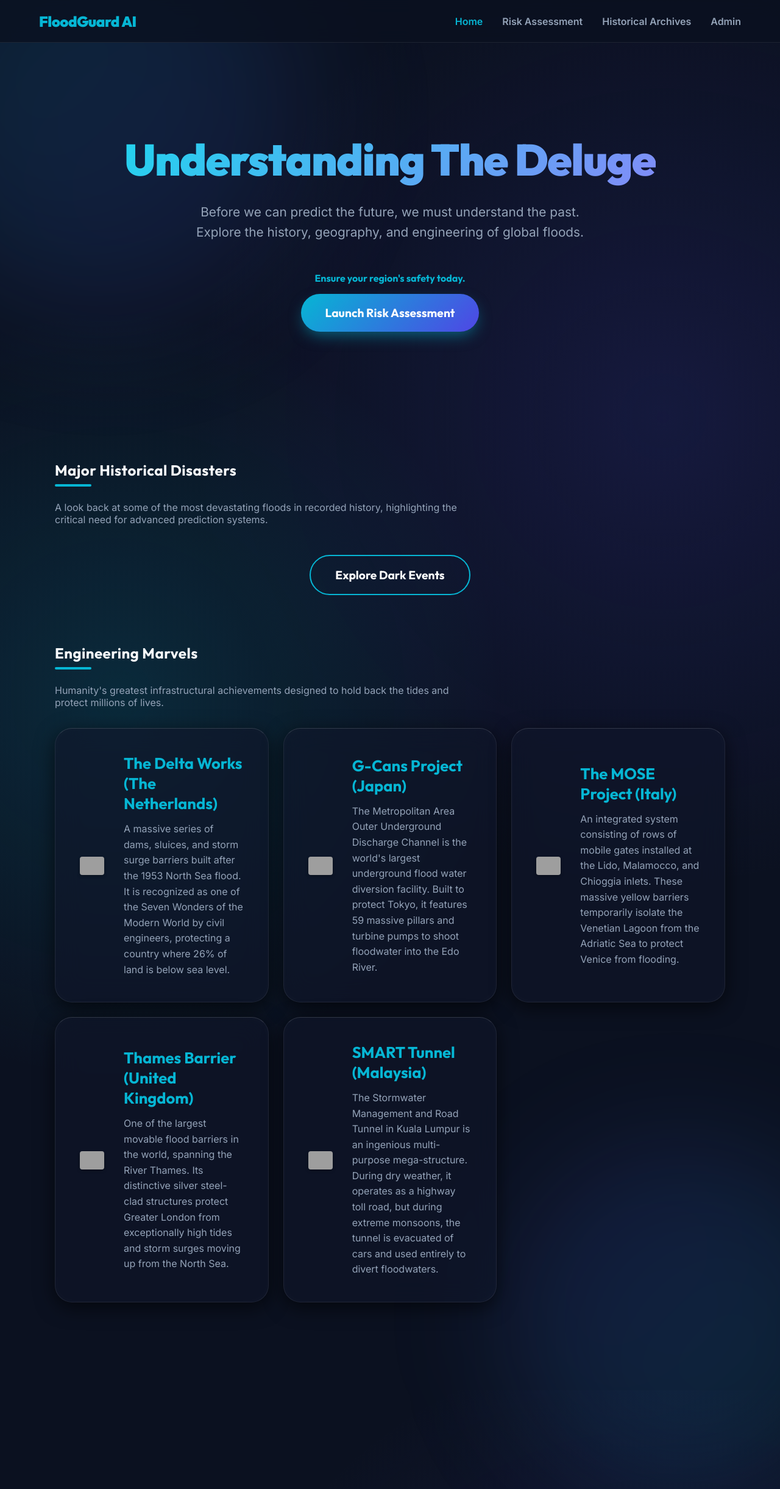
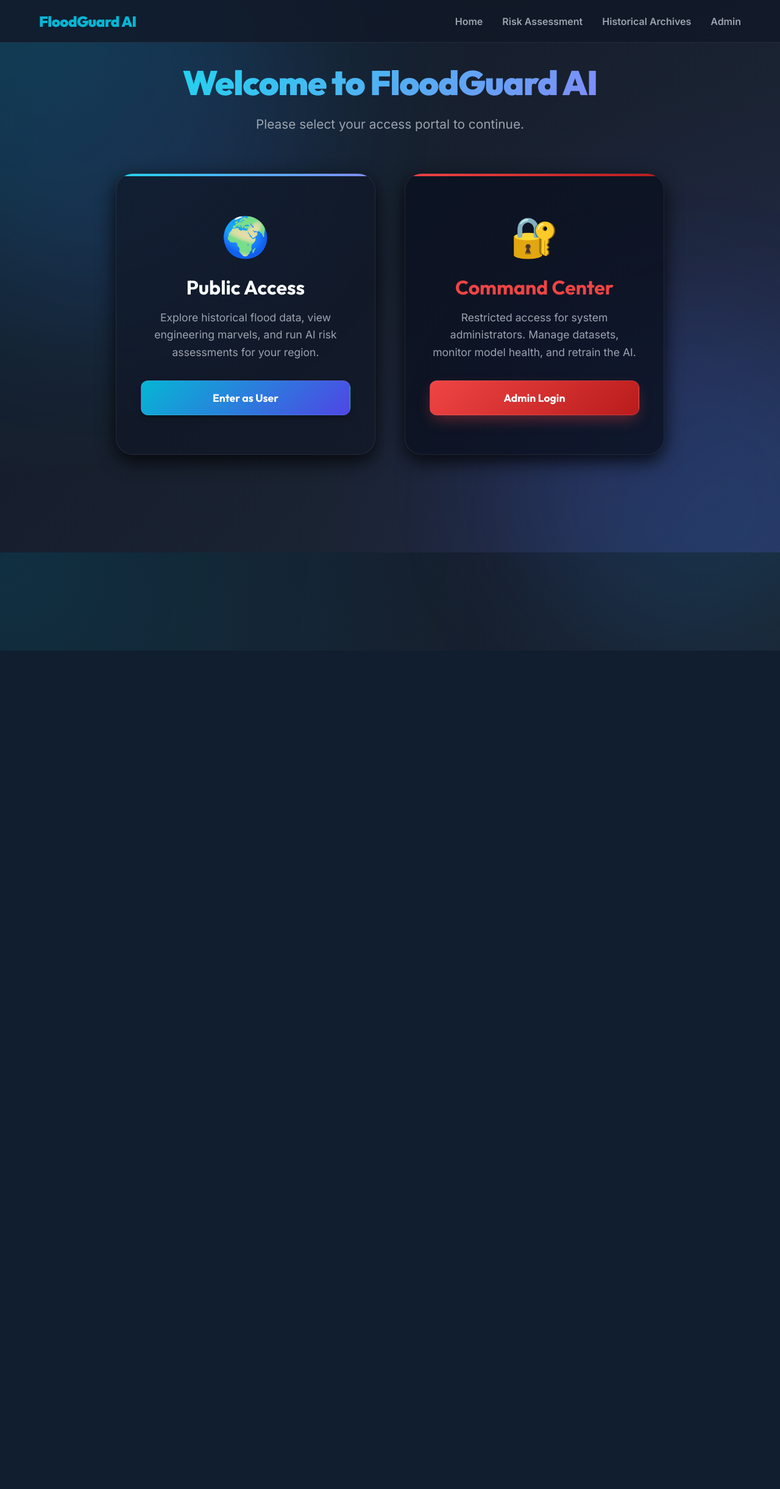
Before and after one commit to VEERA-0206/Flood-Prediction-system, a Flask app: page / in a window 1280 px wide; the page is wider, and only the part inside the window is pictured. Shown: that part at 61% size. After the commit the page ends 1067 px from the top of that part, so only its background shows below. Run offline with Flask 3, Linux system fonts and the light colour scheme; grey boxes are pictures that could not be loaded.

Commit message:
admin login and UI changes

```diff
--- a/app.py
+++ b/app.py
@@ -1,4 +1,5 @@
-from flask import Flask, render_template, request, jsonify, redirect, url_for
+from flask import Flask, render_template, request, jsonify, redirect, url_for, session
+from functools import wraps
 import joblib
 import pandas as pd
 import os
@@ -7,6 +8,15 @@ from datetime import datetime
 from train_model import train_flood_model
 
 app = Flask(__name__)
+app.secret_key = 'master_admin_secret_key_123'
+
+def login_required(f):
+    @wraps(f)
+    def decorated_function(*args, **kwargs):
+        if not session.get('logged_in'):
+            return redirect(url_for('login'))
+        return f(*args, **kwargs)
+    return decorated_function
 
 # Load model and features
 model_path = 'flood_model_fixed.pkl'
@@ -18,7 +28,11 @@ def load_resources():
     if os.path.exists(model_path):
         model = joblib.load(model_path)
         features = joblib.load(features_path)
-        df_full = pd.read_csv('datasets/flood_dataset_classification.xls')
+        try:
+            df_full = pd.read_csv('datasets/active_training_data.csv')
+        except FileNotFoundError:
+            # Fallback if no active dataset has been uploaded yet
+            df_full = pd.read_csv('datasets/flood_dataset_classification.xls')
         try:
             with open('model_metrics.json', 'r') as f:
                 model_metrics = json.load(f)
@@ -33,8 +47,28 @@ def load_resources():
 load_resources()
 
 @app.route('/')
-def index():
+def role_selection():
+    return render_template('role_selection.html')
+
+@app.route('/home')
+def home():
     return render_template('index.html')
+
+@app.route('/login', methods=['GET', 'POST'])
+def login():
+    error = None
+    if request.method == 'POST':
+        if request.form.get('username') == 'admin' and request.form.get('password') == 'admin123':
+            session['logged_in'] = True
+            return redirect(url_for('admin'))
+        else:
+            error = 'Invalid credentials. Master access denied.'
+    return render_template('login.html', error=error)
+
+@app.route('/logout')
+def logout():
+    session.pop('logged_in', None)
+    return redirect(url_for('role_selection'))
 
 @app.route('/predict_page')
 def predict_page():
@@ -45,6 +79,7 @@ def dashboard():
     return render_template('dashboard.html')
 
 @app.route('/admin', methods=['GET', 'POST'])
+@login_required
 def admin():
     message = None
     error = None
@@ -57,8 +92,8 @@ def admin():
                 error = "No selected file"
             elif file:
                 try:
-                    # Save the uploaded file
-                    file.save('datasets/flood_dataset_classification.xls')
+                    # Save the uploaded file as the active training dataset
+                    file.save('datasets/active_training_data.csv')
 
                     # Trigger retraining
                     from train_model import train_flood_model
--- a/model_metrics.json
+++ b/model_metrics.json
@@ -1 +1 @@
-{"accuracy": 1.0, "rows": 118}
+{"accuracy": 0.8509615384615384, "rows": 6237}
--- a/static/css/style.css
+++ b/static/css/style.css
@@ -2,19 +2,19 @@
     --primary: #06b6d4; /* Neon cyan */
     --primary-hover: #0891b2;
     --secondary: #4f46e5; /* Indigo */
-    --bg-base: #0B1120; /* Deep aquatic navy */
-    --bg-gradient: radial-gradient(circle at 15% 50%, rgba(6, 182, 212, 0.15), transparent 40%),
-                   radial-gradient(circle at 85% 30%, rgba(79, 70, 229, 0.15), transparent 40%),
-                   #0B1120;
-    --glass: rgba(15, 23, 42, 0.6);
+    --bg-base: #111827; /* Rich Gray 900 - Lightly brighter than original Navy */
+    --bg-gradient: radial-gradient(circle at top left, rgba(6, 182, 212, 0.15), transparent 50%),
+                   radial-gradient(circle at bottom right, rgba(79, 70, 229, 0.2), transparent 50%),
+                   linear-gradient(135deg, #111827 0%, #1f2937 100%);
+    --glass: rgba(17, 24, 39, 0.7);
     --glass-border: rgba(255, 255, 255, 0.08);
-    --glass-shadow: 0 8px 32px 0 rgba(0, 0, 0, 0.6);
-    --text-main: #f8fafc;
-    --text-muted: #94a3b8;
+    --glass-shadow: 0 10px 30px 0 rgba(0, 0, 0, 0.8);
+    --text-main: #f8fafc; /* Crisp White Text */
+    --text-muted: #9ca3af;
     --danger: #ef4444;
     --danger-glow: rgba(239, 68, 68, 0.4);
-    --success: #22c55e;
-    --success-glow: rgba(34, 197, 94, 0.4);
+    --success: #10b981;
+    --success-glow: rgba(16, 185, 129, 0.4);
 }
 
 * {
@@ -51,13 +51,12 @@ h1, h2, h3, .result-val, .step-num, button {
 /* Premium Glass Card */
 .glass-card {
     background: var(--glass);
-    backdrop-filter: blur(20px);
-    -webkit-backdrop-filter: blur(20px);
+    backdrop-filter: blur(16px);
+    -webkit-backdrop-filter: blur(16px);
     border: 1px solid var(--glass-border);
-    border-top: 1px solid rgba(255, 255, 255, 0.15);
     border-radius: 28px;
     padding: 3.5rem;
-    box-shadow: var(--glass-shadow), inset 0 0 20px rgba(255, 255, 255, 0.02);
+    box-shadow: var(--glass-shadow);
     animation: slideUpFade 0.8s cubic-bezier(0.16, 1, 0.3, 1) forwards;
 }
 
@@ -495,7 +477,7 @@ button:disabled {
     left: 0;
     right: 0;
     height: 70px;
-    background: rgba(11, 17, 32, 0.8);
+    background: rgba(17, 24, 39, 0.8);
     backdrop-filter: blur(12px);
     -webkit-backdrop-filter: blur(12px);
     border-bottom: 1px solid var(--glass-border);
@@ -574,19 +556,21 @@ button:disabled {
     display: inline-block;
     background: linear-gradient(135deg, var(--primary), var(--secondary));
     color: white;
-    padding: 1.2rem 2.5rem;
-    border-radius: 50px;
-    font-size: 1.2rem;
-    font-weight: 700;
+    padding: 1rem 2.2rem;
+    border-radius: 12px;
+    border: 1px solid rgba(255, 255, 255, 0.1);
+    font-size: 1.1rem;
+    font-weight: 600;
     font-family: 'Outfit', sans-serif;
     text-decoration: none;
-    transition: all 0.4s ease;
-    box-shadow: 0 10px 25px -5px rgba(6, 182, 212, 0.5);
+    transition: all 0.3s ease;
+    box-shadow: 0 4px 10px rgba(0, 0, 0, 0.3);
 }
 
 .btn-primary:hover {
-    transform: translateY(-4px);
-    box-shadow: 0 20px 35px -5px rgba(6, 182, 212, 0.6);
+    transform: translateY(-2px);
+    box-shadow: 0 8px 15px rgba(0, 0, 0, 0.4), 0 0 15px rgba(6, 182, 212, 0.3);
+    filter: brightness(1.1);
 }
 
 .educational-container {
--- a/templates/base.html
+++ b/templates/base.html
@@ -4,7 +4,7 @@
     <meta charset="UTF-8">
     <meta name="viewport" content="width=device-width, initial-scale=1.0">
     <title>{% block title %}FloodGuard | Educational Portal{% endblock %}</title>
-    <link rel="stylesheet" href="{{ url_for('static', filename='css/style.css') }}">
+    <link rel="stylesheet" href="{{ url_for('static', filename='css/style.css') }}?v=5">
     <link rel="preconnect" href="https://fonts.googleapis.com">
     <link rel="preconnect" href="https://fonts.gstatic.com" crossorigin>
     <link href="https://fonts.googleapis.com/css2?family=Inter:wght@400;500;600;800&family=Outfit:wght@400;700;900&display=swap" rel="stylesheet">
@@ -20,12 +20,15 @@
     <div class="blob blob-2"></div>
 
     <nav class="navbar">
-        <div class="nav-brand">FloodGuard AI</div>
+        <a href="{{ url_for('home') }}" class="nav-brand" style="text-decoration: none;">FloodGuard AI</a>
         <ul class="nav-links">
-            <li><a href="{{ url_for('index') }}" class="{% if request.endpoint == 'index' %}active{% endif %}">Home</a></li>
+            <li><a href="{{ url_for('home') }}" class="{% if request.endpoint == 'home' %}active{% endif %}">Home</a></li>
             <li><a href="{{ url_for('predict_page') }}" class="{% if request.endpoint == 'predict_page' %}active{% endif %}">Risk Assessment</a></li>
             <li><a href="{{ url_for('dashboard') }}" class="{% if request.endpoint == 'dashboard' %}active{% endif %}">Historical Archives</a></li>
             <li><a href="{{ url_for('admin') }}" class="{% if request.endpoint == 'admin' %}active{% endif %}">Admin</a></li>
+            {% if session.get('logged_in') %}
+            <li><a href="{{ url_for('logout') }}" style="color: var(--danger); font-weight: 700;">Logout</a></li>
+            {% endif %}
         </ul>
     </nav>
 
--- a/templates/index.html
+++ b/templates/index.html
@@ -84,5 +84,11 @@
 
         </div>
     </section>
+
+    <footer style="margin-top: 4rem; padding-top: 2rem; border-top: 1px solid var(--glass-border); text-align: center; color: var(--text-muted); width: 100%;">
+        <p style="margin-bottom: 0.5rem; font-family: 'Outfit', sans-serif; font-weight: 600; color: var(--text-main);">FloodGuard AI Platform</p>
+        <p>Email: <a href="mailto:floodgaurdai@gmail.com" style="color: var(--primary); text-decoration: none;">floodgaurdai@gmail.com</a></p>
+        <p style="font-size: 0.85rem; margin-top: 1rem; opacity: 0.7;">© 2026 FloodGuard AI. All rights reserved.</p>
+    </footer>
 </div>
 {% endblock %}
--- /dev/null
+++ b/templates/role_selection.html
@@ -0,0 +1,39 @@
+{% extends "base.html" %}
+{% block title %}FloodGuard | Select Role{% endblock %}
+
+{% block content %}
+<div class="landing-hero" style="min-height: 80vh;">
+    <h1 class="hero-title" style="font-size: 3.5rem; margin-bottom: 1rem;">Welcome to FloodGuard AI</h1>
+    <p class="hero-subtitle" style="margin-bottom: 4rem;">Please select your access portal to continue.</p>
+
+    <div class="cards-grid" style="max-width: 900px; width: 100%; margin: 0 auto; gap: 3rem;">
+
+        <!-- User Portal Card -->
+        <div class="glass-card info-card" style="text-align: center; padding: 4rem 2.5rem; transition: all 0.4s ease; cursor: pointer; position: relative; overflow: hidden;" onclick="window.location.href='{{ url_for('home') }}'">
+            <div style="font-size: 4rem; margin-bottom: 1.5rem;">🌍</div>
+            <h3 style="font-size: 2rem; color: var(--text-main); margin-bottom: 1rem;">Public Access</h3>
+            <p style="color: var(--text-muted); font-size: 1.1rem; line-height: 1.6; margin-bottom: 2rem;">Explore historical flood data, view engineering marvels, and run AI risk assessments for your region.</p>
+            <span class="btn-primary" style="display: inline-block; width: 100%; box-sizing: border-box; font-size: 1.1rem;">Enter as User</span>
+            <div style="position: absolute; top: 0; left: 0; right: 0; height: 4px; background: linear-gradient(90deg, #22d3ee, #818cf8);"></div>
+        </div>
+
+        <!-- Admin Portal Card -->
+        <div class="glass-card info-card" style="text-align: center; padding: 4rem 2.5rem; transition: all 0.4s ease; cursor: pointer; position: relative; overflow: hidden; background: rgba(11, 17, 32, 0.8);" onclick="window.location.href='{{ url_for('login') }}'">
+            <div style="font-size: 4rem; margin-bottom: 1.5rem;">🔐</div>
+            <h3 style="font-size: 2rem; color: var(--danger); margin-bottom: 1rem;">Command Center</h3>
+            <p style="color: var(--text-muted); font-size: 1.1rem; line-height: 1.6; margin-bottom: 2rem;">Restricted access for system administrators. Manage datasets, monitor model health, and retrain the AI.</p>
+            <span class="btn-primary" style="display: inline-block; width: 100%; box-sizing: border-box; font-size: 1.1rem; background: linear-gradient(135deg, var(--danger), #b91c1c); box-shadow: 0 10px 25px -5px rgba(239, 68, 68, 0.4);">Admin Login</span>
+            <div style="position: absolute; top: 0; left: 0; right: 0; height: 4px; background: linear-gradient(90deg, #ef4444, #b91c1c);"></div>
+        </div>
+
+    </div>
+</div>
+
+<style>
+.info-card:hover {
+    transform: translateY(-10px);
+    border-color: rgba(255,255,255,0.3);
+    box-shadow: 0 20px 40px rgba(0,0,0,0.8);
+}
+</style>
+{% endblock %}
```
Also changed, not shown: other parts of static/css/style.css (+10 -27 lines), ai_logic_sample.txt (deleted, +0 -44 lines), templates/login.html (added, +44 -0 lines), train_model.py (+24 -4 lines), 4 other files.
